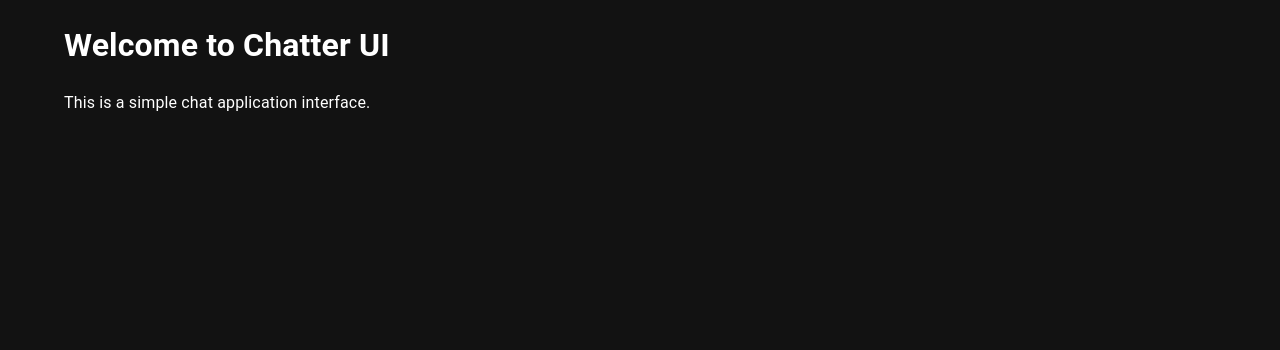
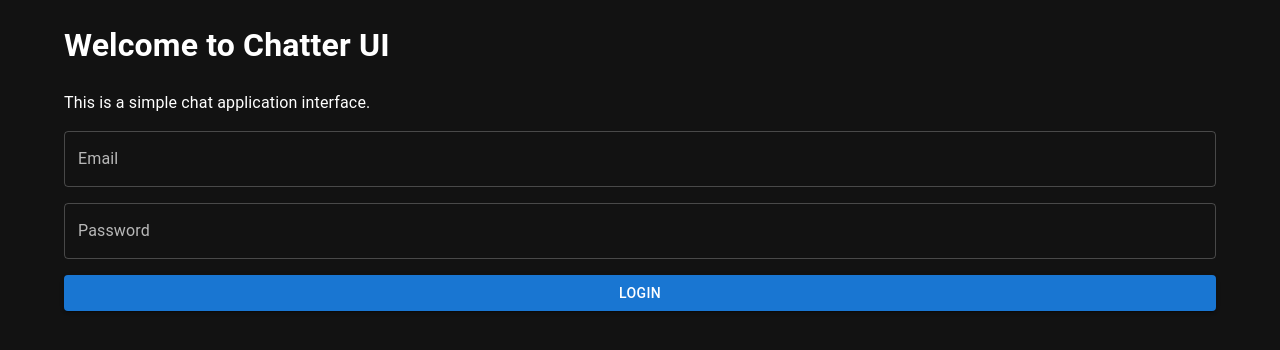
Before and after one commit to martuwilson/chat-realtime-vite-nest-graphql, a React (Vite) app in the folder chatter-ui/: page / in a window 1280 px wide. Shown: the top 350 px of the page. Built offline with nearby package versions, Linux system fonts and the light colour scheme.

Commit message:
feat: agregar componente de autenticación a la aplicación Chatter UI

```diff
--- a/chatter-ui/src/App.tsx
+++ b/chatter-ui/src/App.tsx
@@ -1,6 +1,7 @@
 
 import { Container, createTheme, CssBaseline, ThemeProvider } from '@mui/material'
 import './App.css'
+import Auth from './components/auth/Auth'
 
 const darkTheme = createTheme({
   palette: {
@@ -22,6 +23,7 @@ function App() {
         <h1>Welcome to Chatter UI</h1>
         <p>This is a simple chat application interface.</p>
         {/* Additional components can be added here */}
+        <Auth />
       </Container>
     </ThemeProvider>
   )
--- /dev/null
+++ b/chatter-ui/src/components/auth/Auth.tsx
@@ -0,0 +1,15 @@
+import { Stack, TextField, Button } from "@mui/material"
+
+const Auth = () => {
+  return (
+    <Stack spacing={2}>
+        <TextField label="Email" type="email" variant="outlined" />
+        <TextField label="Password" type="password" variant="outlined" />
+        <Button variant="contained" color="primary">
+          Login
+        </Button>
+    </Stack>
+  )
+}
+
+export default Auth;
```
